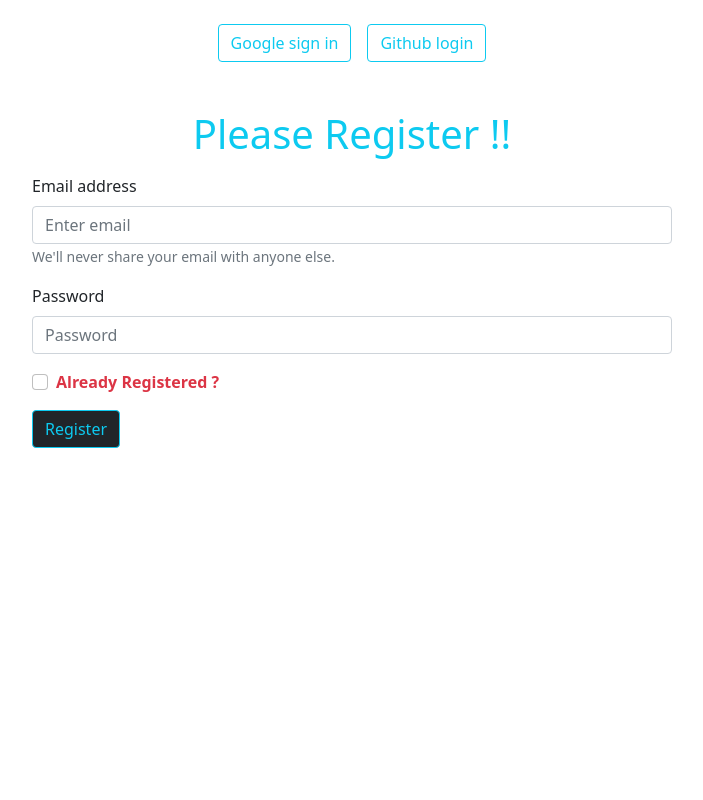
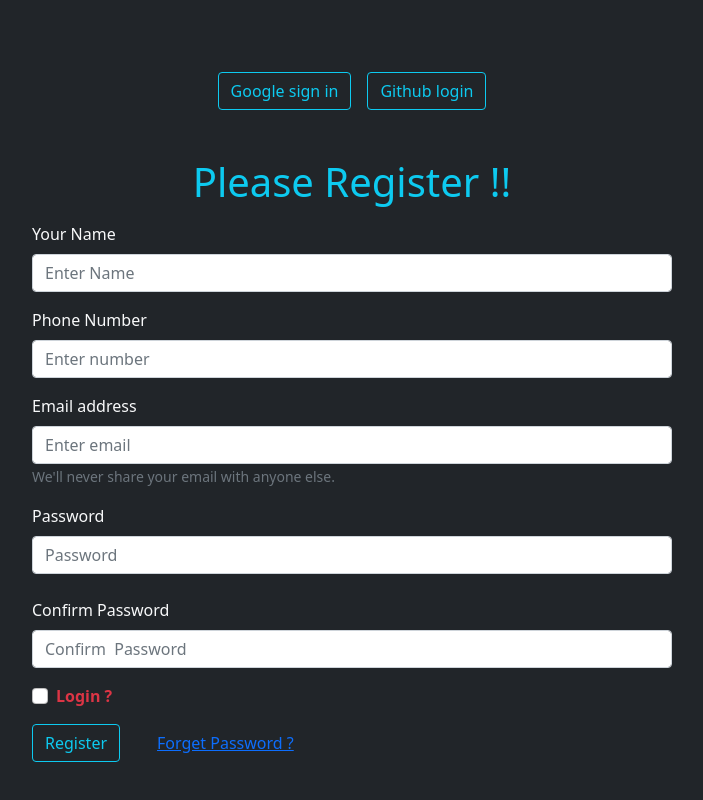
Before and after one commit to sajeeb-ahmeed/firebase-authentication, a React (Create React App) app: page /login in a window 1280 px wide. Shown: the top 800 px of the page, without its empty margins (288-991 px from the left). Built offline with nearby package versions, Linux system fonts and the light colour scheme.

Commit message:
email verification and forget password reset

```diff
--- a/package.json
+++ b/package.json
@@ -11,6 +11,7 @@
     "react": "^18.0.0",
     "react-bootstrap": "^2.2.3",
     "react-dom": "^18.0.0",
+    "react-router-dom": "^6.3.0",
     "react-scripts": "5.0.0",
     "web-vitals": "^2.1.4"
   },
--- a/src/App.js
+++ b/src/App.js
@@ -1,7 +1,9 @@
 
+import { BrowserRouter, Route, Routes } from 'react-router-dom';
 import './App.css';
 import EmailPassAuth from './components/email_pass_auth/EmailPassAuth';
 import GoogleGithubAuth from './components/firebase_google_github_auth/GoogleGithubAuth';
+import Home from './components/Home/Home';
 
 
 
@@ -15,8 +17,18 @@ function App() {
 
   return (
     <div className="App">
-      <GoogleGithubAuth></GoogleGithubAuth>
-      <EmailPassAuth></EmailPassAuth>
+      {/* <GoogleGithubAuth></GoogleGithubAuth> */}
+      {/* <EmailPassAuth></EmailPassAuth> */}
+      <BrowserRouter>
+        <Routes>
+          <Route path='/' element={<Home></Home>}> Home</Route>
+          <Route path='/home' element={<Home></Home>}> Home</Route>
+          <Route path='/login' element={<EmailPassAuth></EmailPassAuth>}></Route>
+          <Route path='/signin' element={<EmailPassAuth></EmailPassAuth>}></Route>
+        </Routes>
+      </BrowserRouter>
+
+
 
 
     </div>
--- /dev/null
+++ b/src/components/Home/Home.js
@@ -0,0 +1,22 @@
+import React from 'react';
+import { Link } from 'react-router-dom';
+
+const Home = () => {
+    return (
+        <div className='text-center py-5 bg-dark'>
+            <h1 className='text-info'>Welcome , <br /> This is home page ....</h1> <br /> <br />
+
+            <h3 className='text-success '>Ramadan Mubarak </h3> <br /> <br />
+            <Link className='btn btn-outline-info my-4' to={`/login`}>Login Page </Link>
+            <h6 className='mt-5 text-info pb-5 '>Lorem ipsum dolor sit amet, consectetur adipisicing elit.  <br /> Ad, dolorum repellat autem voluptatibus optio suscipit maxime sunt illo <br /> sint beatae velit neque,<br /> laboriosam qui deleniti earum blanditiis repudiandae perspiciatis! <br /> Enim architecto quibusdam consequatur sit, excepturi expedita sunt fugiat qui <br /> nesciunt aut, rerum mollitia esse nulla praesentium fuga natus alias. <br />Pariatur recusandae suscipit debitis id? Omnis praesentium facilis a,<br /> dolor laborum nemo exercitationem harum enim impedit numquam vitae qui aliquam quisquam hic <br /> accusamus eveniet veniam, aliquid, illum quidem amet iure <br /> officiis alias similique atque! Accusantium, doloribus sunt.<br /> Repellendus rerum adipisci incidunt quam dignissimos accusamus consequatur, <br /> quaerat error sunt totam itaque quibusdam?</h6>
+
+
+
+            <div className='pb-5'>
+                <p className='pb-5'>Thanks </p>
+            </div>
+        </div>
+    );
+};
+
+export default Home;
--- a/src/components/email_pass_auth/EmailPassAuth.js
+++ b/src/components/email_pass_auth/EmailPassAuth.js
@@ -1,7 +1,9 @@
-import { createUserWithEmailAndPassword, getAuth, signInWithEmailAndPassword } from 'firebase/auth';
+import { createUserWithEmailAndPassword, getAuth, sendPasswordResetEmail, signInWithEmailAndPassword, updateProfile } from 'firebase/auth';
 import React, { useState } from 'react';
 import { Button, Form } from 'react-bootstrap';
+import { Navigate } from 'react-router-dom';
 import app from '../../firebase.init';
+import GoogleGithubAuth from '../firebase_google_github_auth/GoogleGithubAuth';
 
 const auth = getAuth(app)
 const EmailPassAuth = () => {
@@ -10,8 +12,19 @@ const EmailPassAuth = () => {
     const [error, setError] = useState('')
     const [validated, setValidated] = useState(false);
     const [registered, setRegistered] = useState(false)
+    const [name, setName] = useState('');
+    const [number, setNumber] = useState('');
     const [email, setEmail] = useState('');
     const [password, setPassword] = useState('')
+    const [confirmPassword, setConfirmPassword] = useState('')
+    // name
+    const handleNameBlur = (e) => {
+        setName(e.target.value);
+    }
+    // email
+    const handleNumberBlur = (e) => {
+        setNumber(e.target.value);
+    }
     // email
     const handleEmailBlur = (e) => {
         setEmail(e.target.value);
@@ -20,11 +33,28 @@ const EmailPassAuth = () => {
     const handlePasswordBlur = e => {
         setPassword(e.target.value);
     }
+    // Confirm password
+    const handleConfirmPasswordBlur = e => {
+        setConfirmPassword(e.target.value);
+    }
 
     // registered
     const handleRegistered = (event) => {
         setRegistered(event.target.checked)
     }
+
+    // ..reset password
+    const resetPassword = () => {
+        sendPasswordResetEmail(auth, email)
+            .then(() => {
+                console.log('rest email sent ');
+            })
+            .catch(error => {
+                console.log(error.message);
+            })
+    }
+
+
     // from submit
 
     const formSubmitHandle = event => {
@@ -49,8 +79,12 @@ const EmailPassAuth = () => {
             signInWithEmailAndPassword(auth, email, password)
                 .then((userCredential) => {
                     // Signed in
+
                     const user = userCredential.user;
                     console.log(user);
+
+
+
                 })
                 .catch((error) => {
                     // const errorCode = error.code;
@@ -63,10 +97,17 @@ const EmailPassAuth = () => {
             createUserWithEmailAndPassword(auth, email, password)
                 .then((userCredential) => {
                     // Signed in
-                    const user = userCredential.user;
-                    console.log(user);
-                    setEmail('');
-                    setPassword('')
+
+                    if (password === confirmPassword) {
+                        const user = userCredential.user;
+                        console.log(user);
+                        setEmail('');
+                        setPassword('')
+                        updateUserInfo()
+                    }
+                    else {
+                        console.log('same hoi ni ');
+                    }
                 })
                 .catch((error) => {
 
@@ -75,21 +116,58 @@ const EmailPassAuth = () => {
                 });
 
         }
+        // update User info
+        console.log(number);
+        const updateUserInfo = () => {
+            updateProfile(auth.currentUser, {
+                displayName: name, phoneNumber: number
+            })
+                .then(() => {
+                    console.log('update name');
+                })
+                .catch(error => {
+                    console.log(error.message);
+                })
+        }
         event.preventDefault();
 
     }
 
 
     return (
-        <div className='  mx-auto'>
+        <div className=' bg-dark py-5  mx-auto'>
+            <div>
+                <GoogleGithubAuth></GoogleGithubAuth>
+            </div>
 
-
-            <div className='mt-4'>
+            <div className='mt-4 pb-5'>
                 <h1 className='text-center text-info my-3'>
 
                     Please {registered ? 'Login !!' : ' Register !!'}
                 </h1>
-                <Form noValidate validated={validated} className='w-50 mx-auto' onSubmit={formSubmitHandle}>
+                <Form noValidate validated={validated} className='w-50 mx-auto text-light' onSubmit={formSubmitHandle}>
+                    {
+                        !registered && <>
+                            <Form.Group className="mb-3" controlId="formBasicEmail">
+                                <Form.Label>Your Name</Form.Label>
+
+                                <Form.Control onBlur={handleNameBlur} type="text" placeholder="Enter Name" required />
+                                <Form.Control.Feedback type="invalid">
+                                    Please provide Your Name
+                                </Form.Control.Feedback>
+
+                            </Form.Group>
+                            <Form.Group className="mb-3" controlId="formBasicEmail">
+                                <Form.Label>Phone Number</Form.Label>
+
+                                <Form.Control onBlur={handleNumberBlur} type="number" placeholder="Enter number" required />
+                                <Form.Control.Feedback type="invalid">
+                                    Please provide Your Number
+                                </Form.Control.Feedback>
+
+                            </Form.Group>
+                        </>
+                    }
                     <Form.Group className="mb-3" controlId="formBasicEmail">
                         <Form.Label>Email address</Form.Label>
 
@@ -104,7 +182,19 @@ const EmailPassAuth = () => {
 
                     <Form.Group className="mb-3" controlId="formBasicPassword">
                         <Form.Label>Password</Form.Label>
-                        <Form.Control onBlur={handlePasswordBlur} type="password" placeholder="Password" required />
+
+                        {
+
+                            registered ? <Form.Control onBlur={handlePasswordBlur} type="password" placeholder="Password" required /> :
+                                <>
+                                    <Form.Control onBlur={handlePasswordBlur} type="password" placeholder="Password" required /> <br />
+                                    <Form.Label>Confirm Password</Form.Label>
+                                    <Form.Control onBlur={handleConfirmPasswordBlur} type="password" placeholder="Confirm  Password" required />
+                                </>
+
+                        }
+
+
                         <Form.Control.Feedback type="invalid">
                             Please provide a valid Password.
                         </Form.Control.Feedback>
@@ -115,15 +205,20 @@ const EmailPassAuth = () => {
                     </Form.Group>
                     <Form.Group className="mb-3 text-start" controlId="formBasicCheckbox">
                         {
-                            registered ? <Form.Check className='text-success fw-bold' onChange={handleRegistered} type="checkbox" label="Already Registered ?" /> : <Form.Check className='text-danger fw-bold' onChange={handleRegistered} type="checkbox" label="Already Registered ?" />
+                            registered ? <Form.Check className='text-primary fw-bold' onChange={handleRegistered} type="checkbox" label="Already Registered ?" /> : <Form.Check className='text-danger fw-bold' onChange={handleRegistered} type="checkbox" label=" Login ?" />
                         }
 
                     </Form.Group>
 
+
                     <Button className='btn btn-outline-info' variant="dark" type="submit">
                         {registered ? 'Login ' : 'Register'}
                     </Button>
+                    <Button onClick={resetPassword} className=' ms-4  ' variant="link">Forget Password ?</Button>
                 </Form>
+                <span className='pb-4'>
+
+                </span>
             </div>
 
 
```
Also changed, not shown: 1 other file (tests, documents, lock files or other folders).
